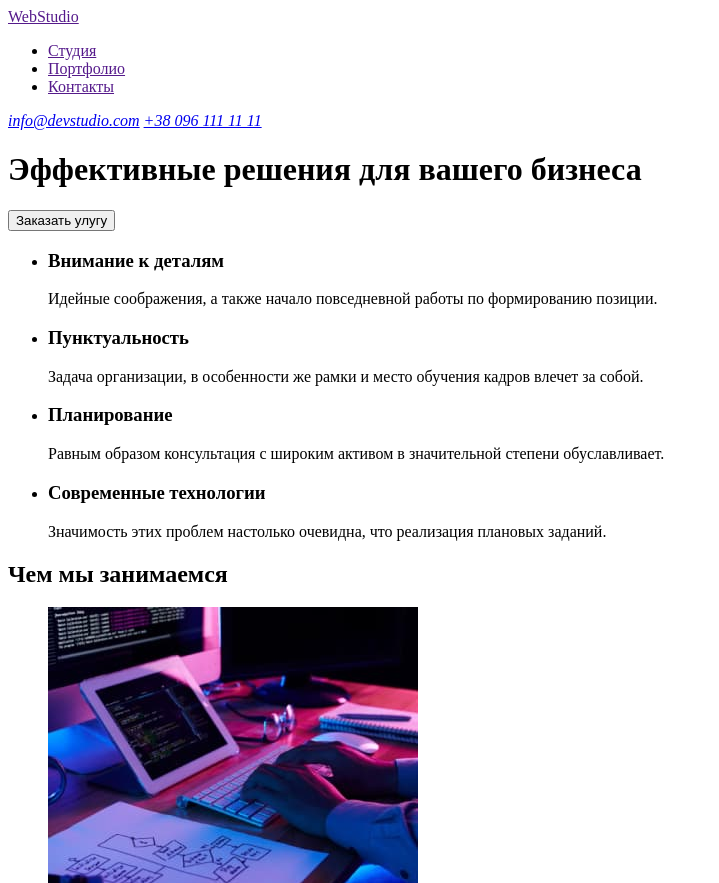
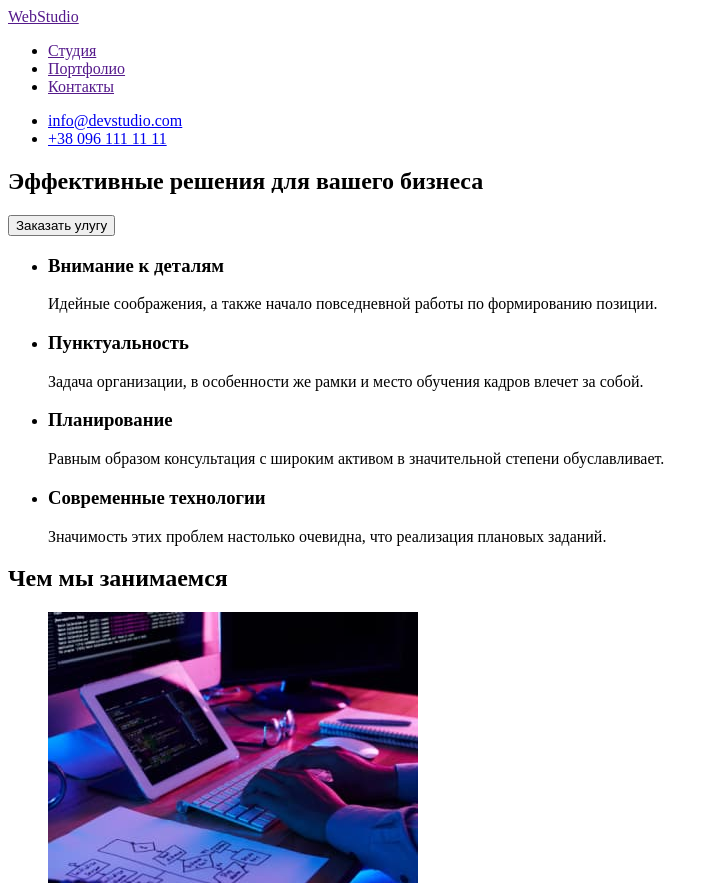
Before and after one commit to ValeriiOd/goit-markup-hw-01, a plain HTML site: page index.html in a window 1280 px wide. Shown: the top 883 px of the page, without its empty margins (0-719 px from the left). Drawn offline with Linux system fonts and the light colour scheme.

Commit message:
внесены рекомендуемые изменения

```diff
--- a/index.html
+++ b/index.html
@@ -16,21 +16,35 @@
             <li><a href="">Контакты</a></li>
          </ul>
     </nav>
-        <address>
-            <a href="Mailto:info@devstudio.com">info@devstudio.com</a>
-            <a href="tel:+380961111111">+38 096 111 11 11</a>
-        </address>
+        <ul>
+            <li><a href="mailto:info@devstudio.com">info@devstudio.com</a></li>
+            <li><a href="tel:+380961111111">+38 096 111 11 11</a></li>
+        </ul>
     </header>
     <main>
-        <H1> Эффективные решения для вашего бизнеса</H1>
-        <button type="button">Заказать улугу</button>
+        <section>
+            <h1> Эффективные решения для вашего бизнеса</h1>
+            <button type="button">Заказать улугу</button>
+        </section>
         <!--Особенности-->
         <section>
             <ul>
-                <li><h3>Внимание к деталям</h3><p>Идейные соображения, а также начало повседневной работы по формированию позиции.</p></li>
-                <li><h3>Пунктуальность</h3><p>Задача организации, в особенности же рамки и место обучения кадров влечет за собой.</p></li>
-                <li><h3>Планирование</h3><p>Равным образом консультация с широким активом в значительной степени обуславливает.</p></li>
-                <li><h3>Современные технологии</h3><p>Значимость этих проблем настолько очевидна, что реализация плановых заданий.</p></li>
+                <li>
+                    <h3>Внимание к деталям</h3>
+                    <p>Идейные соображения, а также начало повседневной работы по формированию позиции.</p>
+                </li>
+                <li>
+                    <h3>Пунктуальность</h3>
+                    <p>Задача организации, в особенности же рамки и место обучения кадров влечет за собой.</p>
+                </li>
+                <li>
+                    <h3>Планирование</h3>
+                    <p>Равным образом консультация с широким активом в значительной степени обуславливает.</p>
+                </li>
+                <li>
+                    <h3>Современные технологии</h3>
+                    <p>Значимость этих проблем настолько очевидна, что реализация плановых заданий.</p>
+                </li>
             </ul>
         </section>
         <section>
```
Also changed, not shown: 1 other file.
